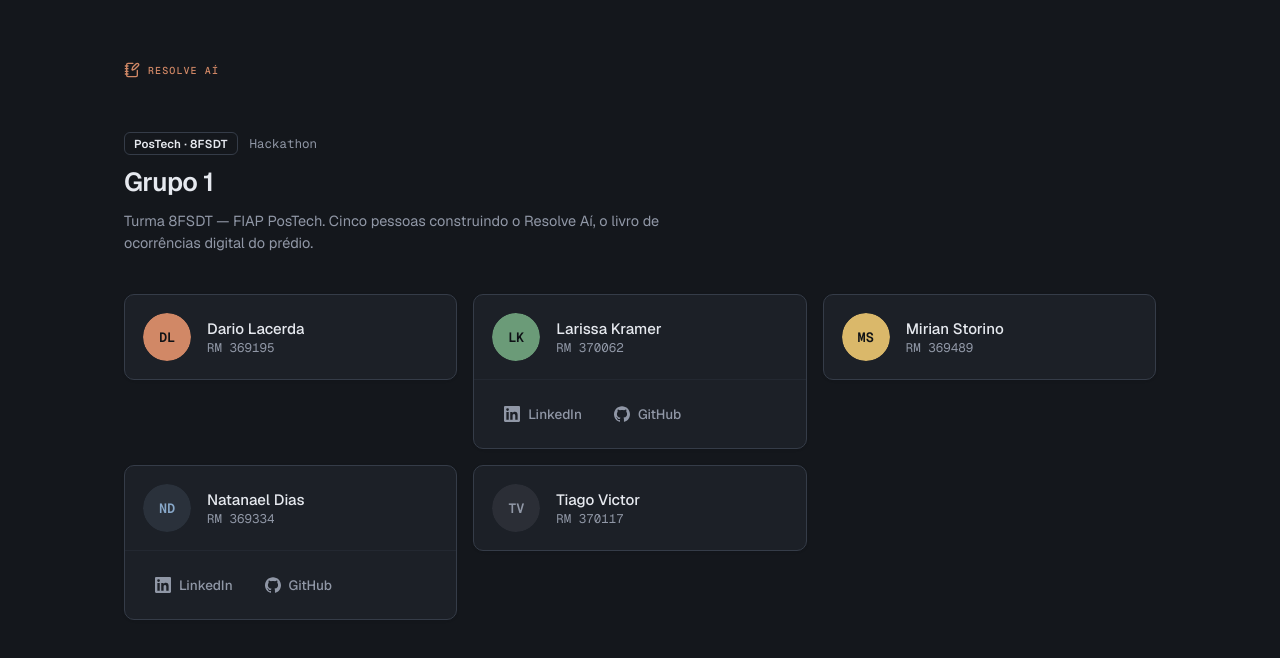
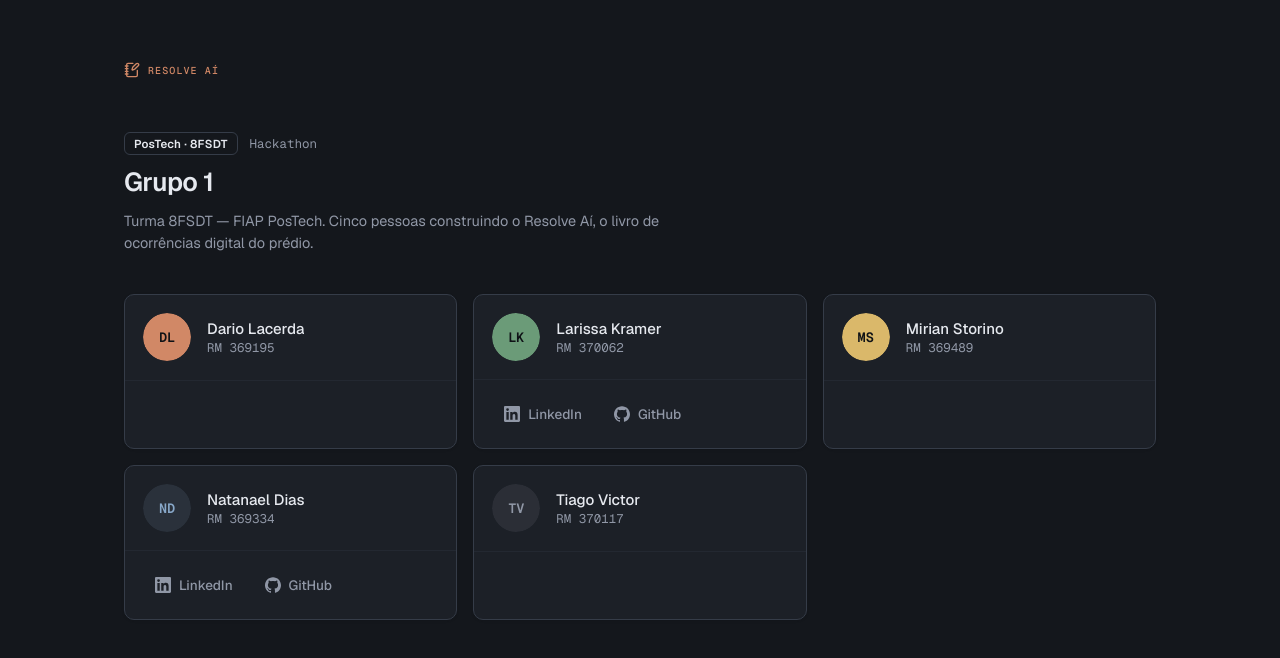
Before and after one commit to natanjunior/8FSDT-Hackathon, a Next.js app: page /grupo in a window 1280 px wide. Shown: the top 658 px of the page. Built offline with nearby package versions, Linux system fonts and the light colour scheme.

Commit message:
feat(76): os cinco cartões do grupo têm a mesma altura, e a régua fica mesmo sem perfil

```diff
--- a/src/interface/componentes/cartao-de-integrante.tsx
+++ b/src/interface/componentes/cartao-de-integrante.tsx
@@ -10,7 +10,8 @@ import { cn } from "@/interface/componentes/utilitarios";
  * **O cartão de um integrante — item 70.**
  *
  * Avatar de iniciais, nome em `<h2>`, RM em mono, e os links de perfil que existirem. **Sem endereço, sem
- * botão**, e sem nenhum dos dois não há régua nem fileira (critério 70.3).
+ * botão.** Sem nenhum dos dois, a fileira fica vazia e a régua continua, para os cinco cartões terem a
+ * mesma altura (critério 76.6, que reverte o 70.3).
  *
  * **Os dois ícones são SVG escritos aqui**, porque o `lucide-react` 1.34.0 não traz marcas: `Linkedin` e
  * `Github` saíram do pacote. Vão `aria-hidden` e em `currentColor`, sem a cor da marca de terceiros, que
@@ -26,7 +27,7 @@ export function CartaoDeIntegrante({ integrante }: { integrante: Integrante }) {
   const temPerfil = integrante.linkedin !== undefined || integrante.github !== undefined;
 
   return (
-    <Cartao tituloId={tituloId}>
+    <Cartao tituloId={tituloId} className="flex h-full flex-col">
       <div className="flex items-center gap-4 p-[18px]">
         <Avatar className="size-12">
           <AvatarFallback className={cn("text-interface font-mono font-semibold", classeDoAvatar(integrante))}>
@@ -41,8 +42,14 @@ export function CartaoDeIntegrante({ integrante }: { integrante: Integrante }) {
         </div>
       </div>
 
-      {temPerfil && (
-        <div className="border-linha-suave flex flex-wrap gap-2 border-t px-[18px] py-3">
+      {/* **A fileira fica sempre** (critério 76.6, que reverte o 70.3): sem perfil, a régua continua e o
+          espaço abaixo dela fica vazio, sem texto substituto. `mt-auto` a leva ao pé do cartão, e a altura
+          mínima é a do botão mais o respiro, para as réguas da mesma linha da grade coincidirem. Vazia,
+          ela não tem o que dizer, e sai da árvore de acessibilidade. */}
+      <div
+        aria-hidden={temPerfil ? undefined : true}
+        className="border-linha-suave mt-auto flex min-h-[68px] flex-wrap gap-2 border-t px-[18px] py-3"
+      >
         {integrante.linkedin !== undefined && (
           <LinkDePerfil endereco={integrante.linkedin} servico="LinkedIn" nome={integrante.nome}>
             <IconeDoLinkedin />
@@ -54,7 +61,6 @@ export function CartaoDeIntegrante({ integrante }: { integrante: Integrante }) {
           </LinkDePerfil>
         )}
       </div>
-      )}
     </Cartao>
   );
 }
--- a/src/interface/componentes/cartao.tsx
+++ b/src/interface/componentes/cartao.tsx
@@ -1,4 +1,6 @@
 import type { ReactNode } from "react";
+
+import { cn } from "@/interface/componentes/utilitarios";
 
 /**
  * ============================================================================
@@ -20,11 +22,20 @@ import type { ReactNode } from "react";
  * **Componentes de servidor.** Sem estado; a ação da cabeça pode ser de cliente, e chega pronta.
  */
 
-export function Cartao({ tituloId, children }: { tituloId: string; children: ReactNode }) {
+export function Cartao({
+  tituloId,
+  className,
+  children,
+}: {
+  tituloId: string;
+  /** Só geometria de quem o usa — hoje, a altura cheia dos cartões do grupo (item 76). */
+  className?: string;
+  children: ReactNode;
+}) {
   return (
     <section
       aria-labelledby={tituloId}
-      className="border-linha bg-superficie overflow-hidden rounded-lg border shadow-sm"
+      className={cn("border-linha bg-superficie overflow-hidden rounded-lg border shadow-sm", className)}
     >
       {children}
     </section>
```
Also changed, not shown: 1 other file (tests, documents, lock files or other folders). Lines whose indentation alone changed are shown as unchanged.
